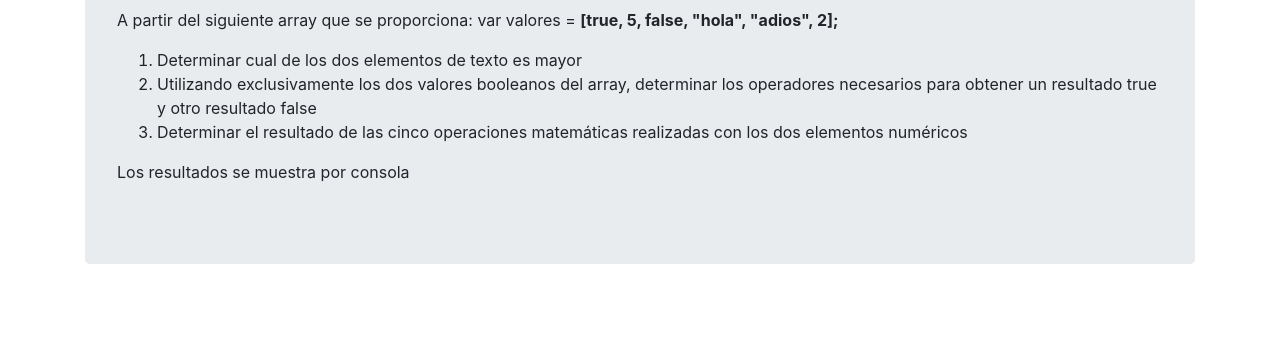
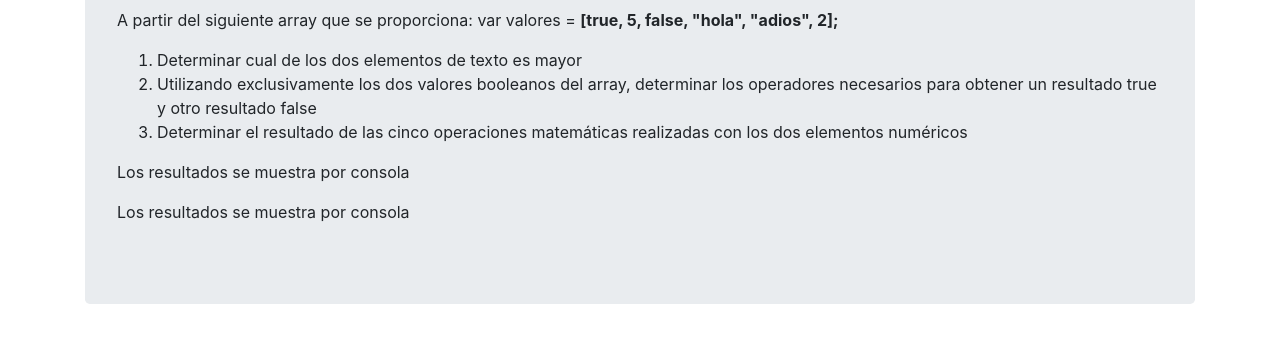
Before and after one commit to esaavedra89/practicajs, a plain HTML site: page ejercicio4.html in a window 1280 px wide. Shown: the part 137-480 px from the top of the page. Drawn offline with Linux system fonts and the light colour scheme.

Commit message:
prueba de conflicto

```diff
--- a/ejercicio4.html
+++ b/ejercicio4.html
@@ -22,6 +22,7 @@
         </ol>
 
         <p>Los resultados se muestra por consola</p>
+        <p>Los resultados se muestra por consola</p>
     </div>
 </div>
 </body>
```
